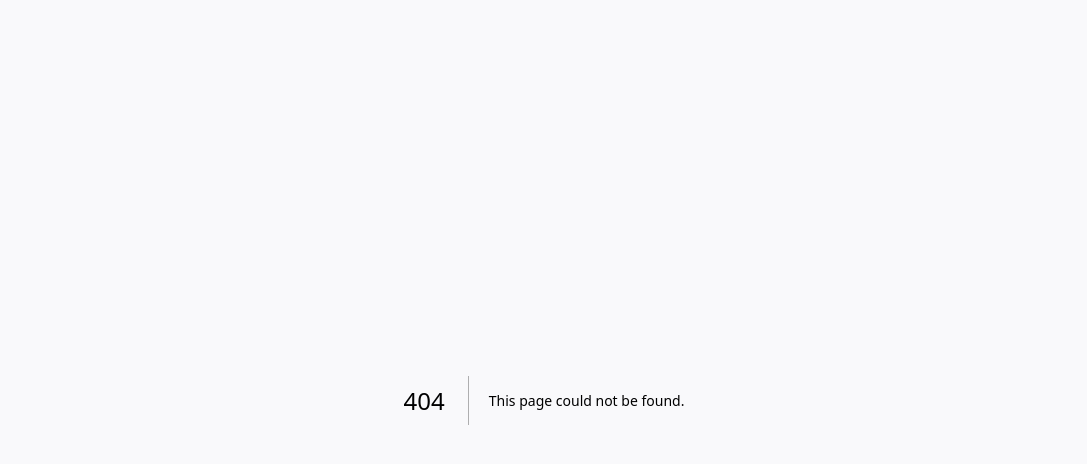
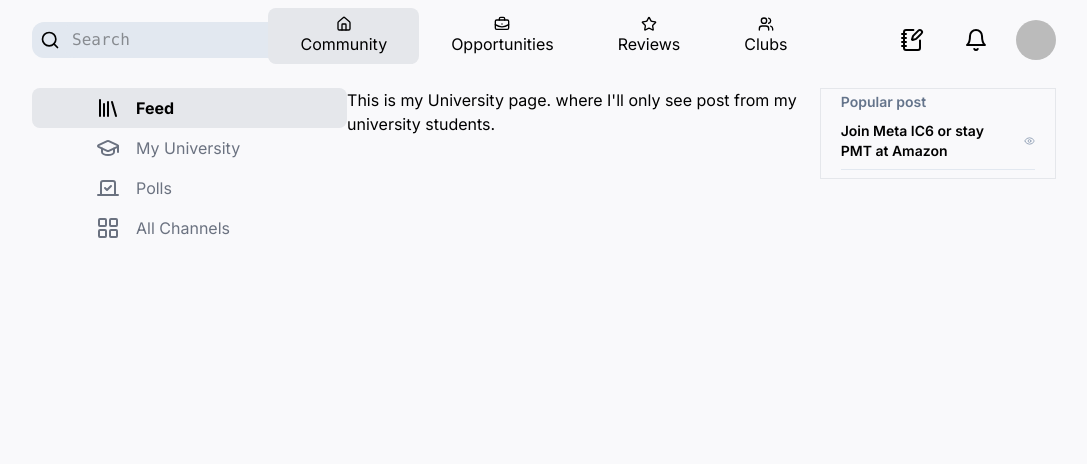
Before and after one commit to user-64bit/Canteen, a Next.js app: page /my-university in a window 1280 px wide. Before the commit this address had no page. Shown: the top 464 px of the page, without its empty margins (96-1183 px from the left). Built offline with nearby package versions, Linux system fonts and the light colour scheme; no server answers; sample sign-in values are in the browser's storage.

Commit message:
add: add sidebar pages

```diff
--- /dev/null
+++ b/app/(main)/(protected)/(sidebar)/all/page.tsx
@@ -0,0 +1,3 @@
+export default function AllChannelsPage() {
+  return <>Correntlly I don't know what is the purpose of this page.</>;
+}
--- /dev/null
+++ b/app/(main)/(protected)/(sidebar)/community/page.tsx
@@ -0,0 +1,10 @@
+import { Discover } from "@/app/(main)/(protected)/_components/Discover";
+import { Timeline } from "../../_components/Timeline";
+
+export default function CommunityPage() {
+  return (
+    <>
+      <Timeline />
+    </>
+  );
+}
--- /dev/null
+++ b/app/(main)/(protected)/(sidebar)/layout.tsx
@@ -0,0 +1,49 @@
+import { Discover } from "../_components/Discover";
+import { Navigation } from "../_components/Navigation";
+
+import { GraduationCap, LayoutGrid, Library, Vote } from "lucide-react";
+
+const navigationTabs = [
+  {
+    title: "Feed",
+    value: "feed",
+    icon: <Library />,
+    path: "/community",
+  },
+  {
+    title: "My University",
+    value: "myUniversity",
+    icon: <GraduationCap />,
+    path: "/my-university",
+  },
+  {
+    title: "Polls",
+    value: "polls",
+    icon: <Vote />,
+    path: "/polls",
+  },
+  {
+    title: "All Channels",
+    value: "allChannels",
+    icon: <LayoutGrid />,
+    path: "/all",
+  },
+];
+
+export default function SideBarLayout({
+  children,
+}: Readonly<{
+  children: React.ReactNode;
+}>) {
+  return (
+    <div className="flex justify-center pt-2 w-full">
+      <div className="w-1/3">
+        <Navigation navigationTabs={navigationTabs} />
+      </div>
+      <div className="w-1/2">{children}</div>
+      <div className="w-1/4">
+        <Discover />
+      </div>
+    </div>
+  );
+}
--- /dev/null
+++ b/app/(main)/(protected)/(sidebar)/my-university/page.tsx
@@ -0,0 +1,8 @@
+export default function MyUniversityPage() {
+  return (
+    <>
+      This is my University page. where I'll only see post from my university
+      students.
+    </>
+  );
+}
--- /dev/null
+++ b/app/(main)/(protected)/(sidebar)/polls/page.tsx
@@ -0,0 +1,3 @@
+export default function PollsPage() {
+  return <>This is my Polls page. where I'll only see post which has Poll.</>;
+}
--- a/app/(main)/(protected)/_components/Discover.tsx
+++ b/app/(main)/(protected)/_components/Discover.tsx
@@ -5,7 +5,7 @@ import { Eye } from "lucide-react";
 
 export const Discover = () => {
   return (
-    <div>
+    <>
       <div className="border px-5">
         <span className="font-semibold text-sm text-slate-500">
           Popular post
@@ -26,6 +26,6 @@ export const Discover = () => {
           </div>
         </ul>
       </div>
-    </div>
+    </>
   );
 };
--- a/app/(main)/(protected)/_components/Navigation.tsx
+++ b/app/(main)/(protected)/_components/Navigation.tsx
@@ -1,36 +1,48 @@
-import { GraduationCap, LayoutGrid, Library, Vote } from "lucide-react";
-import { NavigationTabs } from "./NavigationTabs";
+"use client";
 
-export const Navigation = () => {
-  const navigationTabs = [
-    {
-      title: "Feed",
-      value: "feed",
-      icon: <Library />,
-      path: "/community",
-    },
-    {
-      title: "My University",
-      value: "myUniversity",
-      icon: <GraduationCap />,
-      path: "/my-university",
-    },
-    {
-      title: "Polls",
-      value: "polls",
-      icon: <Vote />,
-      path: "/polls",
-    },
-    {
-      title: "All Channels",
-      value: "allChannels",
-      icon: <LayoutGrid />,
-      path: "/all",
-    },
-  ];
+import { useState } from "react";
+import { cn } from "@/lib/utils";
+import { Info } from "lucide-react";
+import { useRouter } from "next/navigation";
+
+type NavigationTab = {
+  title: string;
+  value: string;
+  icon?: React.ReactNode;
+  path?: string;
+};
+
+export const Navigation = ({
+  navigationTabs,
+}: {
+  navigationTabs: NavigationTab[];
+}) => {
+  const router = useRouter();
+  // Todo: we shouldn't pass navigationTabs[0] as default value because on reload it will have different active value and different page open.
+  const [active, setActive] = useState<NavigationTab>(navigationTabs?.[0]);
+
   return (
-    <div>
-      <NavigationTabs navigationTabs={navigationTabs} />
-    </div>
+    <>
+      <div className={cn("flex flex-col")}>
+        {navigationTabs.map((navigationTab, _) => (
+          <div
+            key={navigationTab.title}
+            className={cn(
+              "flex items-center px-4 sm:px-8 md:px-16 py-2 gap-x-4 text-gray-500",
+              active.value === navigationTab.value &&
+                "bg-gray-200 dark:bg-gray-200/10 rounded-lg ease-in-out text-black dark:text-white font-bold",
+            )}
+            role="button"
+            onClick={() => {
+              setActive(navigationTab);
+              router.push(navigationTab.path as string);
+            }}
+          >
+            {navigationTab.icon ? navigationTab.icon : <Info />}
+            <span className="block">{navigationTab.title}</span>
+          </div>
+        ))}
+      </div>
+    </>
   );
 };
--- a/app/(main)/(protected)/_components/NavigationTabs.tsx
+++ /dev/null
@@ -1,42 +0,0 @@
-"use client";
-
-import { useState } from "react";
-import { cn } from "@/lib/utils";
-import { Info } from "lucide-react";
-
-type NavigationTab = {
-  title: string;
-  value: string;
-  icon?: React.ReactNode;
-};
-
-export const NavigationTabs = ({
-  navigationTabs,
-}: {
-  navigationTabs: NavigationTab[];
-}) => {
-  const [active, setActive] = useState<NavigationTab>(navigationTabs?.[0]);
-  return (
-    <>
-      <div className={cn("flex flex-col")}>
-        {navigationTabs.map((navigationTab, _) => (
-          <div
-            key={navigationTab.title}
-            className={cn(
-              "flex items-center px-4 sm:px-8 md:px-16 py-2 gap-x-4 text-gray-500",
-              active.value === navigationTab.value &&
-                "bg-gray-200 dark:bg-gray-200/10 rounded-lg ease-in-out text-black dark:text-white font-bold",
-            )}
-            role="button"
-            onClick={() => {
-              setActive(navigationTab);
-            }}
-          >
-            {navigationTab.icon ? navigationTab.icon : <Info />}
-            <span className="block">{navigationTab.title}</span>
-          </div>
-        ))}
-      </div>
-    </>
-  );
-};
--- a/app/(main)/(protected)/community/page.tsx
+++ /dev/null
@@ -1,19 +0,0 @@
-import { Discover } from "@/app/(main)/(protected)/_components/Discover";
-import { Navigation } from "../_components/Navigation";
-import { Timeline } from "../_components/Timeline";
-
-export default function CommunityPage() {
-  return (
-    <div className="flex justify-center pt-2 w-full">
-      <div className="w-1/4">
-        <Navigation />
-      </div>
-      <div className="w-1/2 mx-3">
-        <Timeline />
-      </div>
-      <div className="w-1/4">
-        <Discover />
-      </div>
-    </div>
-  );
-}
```
Also changed, not shown: 1 other file (tests, documents, lock files or other folders).
